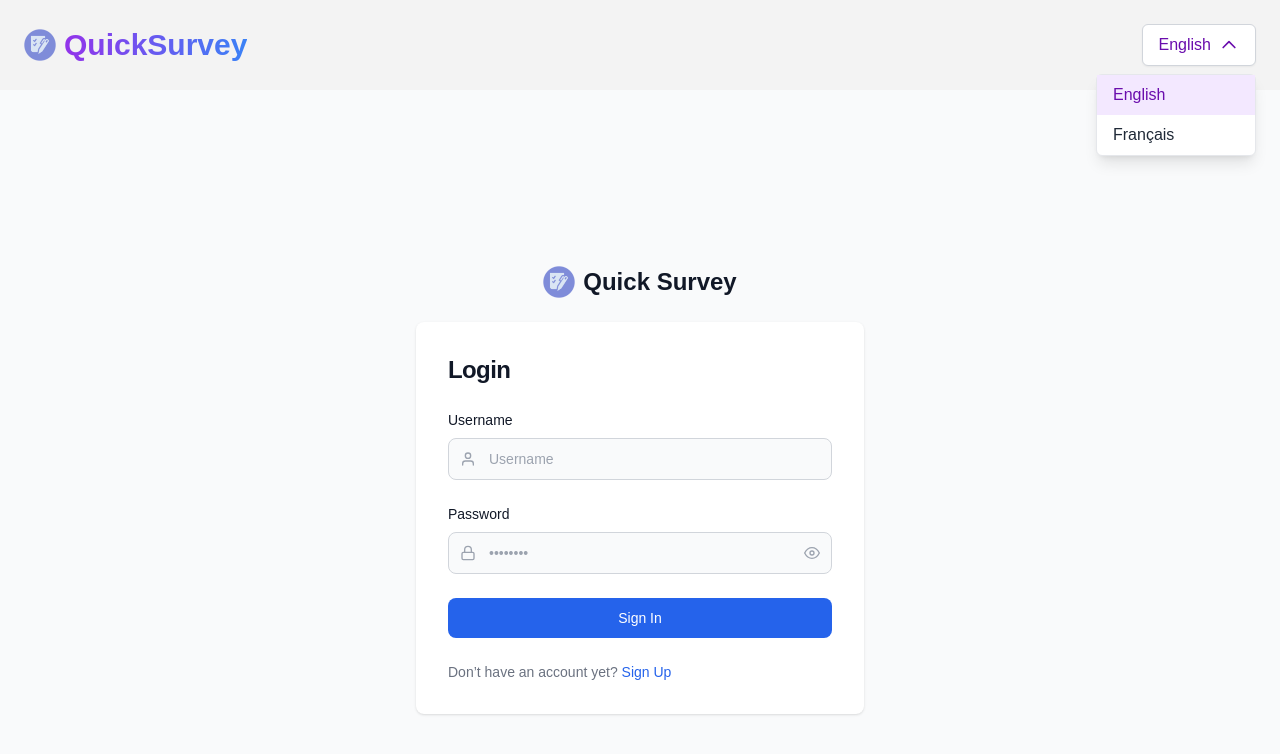
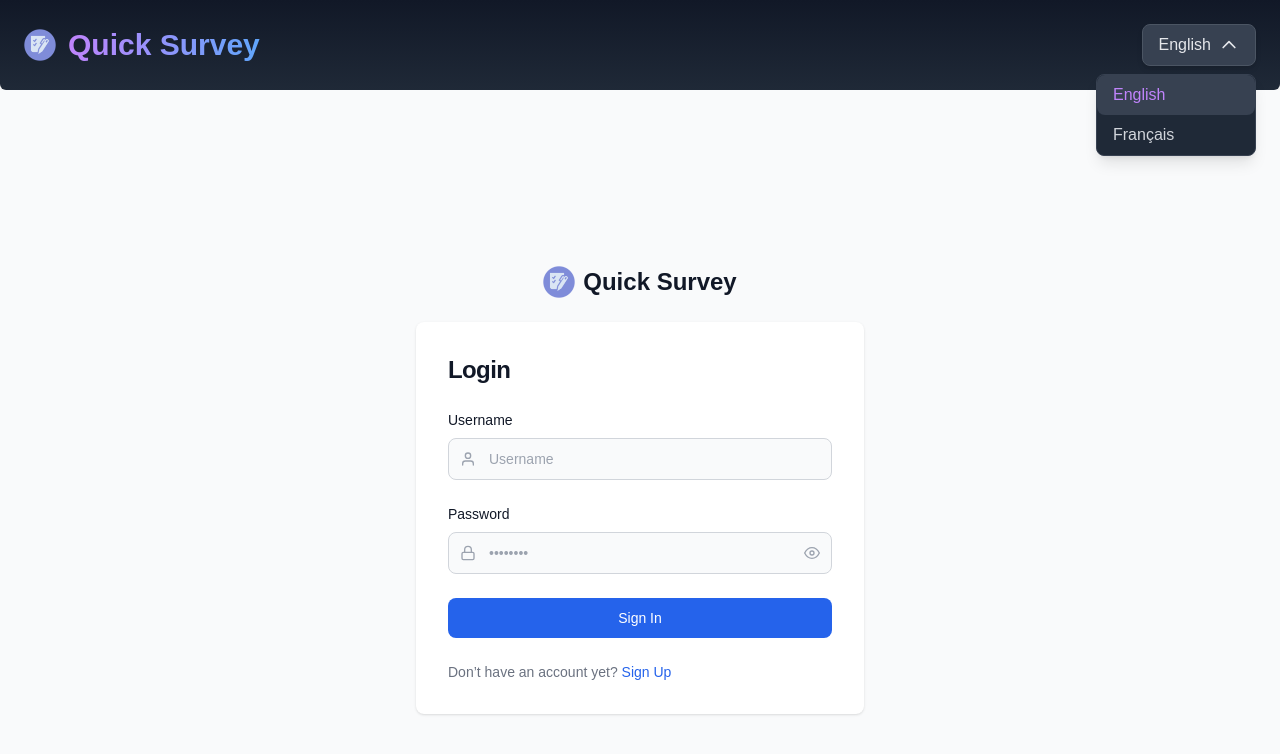
Before and after one commit to rajrana437/quicksurvey, a Next.js app: page /en/login in a window 1280 px wide. Both pictures are taken after a click on the button "English". Shown: the top 754 px of the page. Built offline with nearby package versions, Linux system fonts and the light colour scheme.

Commit message:
Update header theme

```diff
--- a/src/app/components/Header.tsx
+++ b/src/app/components/Header.tsx
@@ -8,7 +8,6 @@ export default function Header() {
   const router = useRouter();
   const pathname = usePathname();
 
-  // Default to 'en' if pathname is null or undefined
   const currentLang = pathname ? pathname.split("/")[1] : "en";
 
   const handleLanguageChange = (lang: string) => {
@@ -16,32 +15,32 @@ export default function Header() {
       const newPath = pathname.replace(`/${currentLang}`, `/${lang}`);
       router.push(newPath);
     }
-    setDropdownOpen(false); // Close dropdown after selection
+    setDropdownOpen(false);
   };
 
   const [dropdownOpen, setDropdownOpen] = useState(false);
 
   return (
-    <header className="flex justify-between items-center p-6 bg-[#F3F3F3] shadow-md">
+    <header className="flex justify-between items-center p-6 bg-gradient-to-b from-gray-900 to-gray-800 shadow-lg rounded-b-md">
       <div className="flex items-center">
         <Image
-          className="w-8 h-8 mr-2"
+          className="w-8 h-8 mr-3"
           src="/logo.png"
           alt="logo"
           width={100}
           height={100}
         />
         <h1
-          className="text-3xl font-extrabold bg-clip-text text-transparent bg-gradient-to-r from-purple-600 to-blue-500 hover:from-purple-700 hover:to-blue-600 transition-colors"
+          className="text-3xl font-extrabold bg-clip-text text-transparent bg-gradient-to-r from-purple-400 to-blue-400 hover:from-purple-500 hover:to-blue-500 transition-colors"
           style={{ fontFamily: "'Poppins', sans-serif" }}
         >
-          QuickSurvey
+          Quick Survey
         </h1>
       </div>
       <div className="relative">
         <button
           onClick={() => setDropdownOpen(!dropdownOpen)}
-          className="flex items-center px-4 py-2 bg-white text-[#6A0DAD] font-medium rounded-md shadow-sm border border-gray-300 hover:bg-[#EDE7F6] hover:border-gray-400 transition-colors"
+          className="flex items-center px-4 py-2 bg-gray-700 text-gray-200 font-medium rounded-lg shadow-md border border-gray-600 hover:bg-gray-600 hover:border-gray-500 transition-all"
         >
           {currentLang === "en" ? "English" : "Français"}
           <svg
@@ -62,13 +61,13 @@ export default function Header() {
           </svg>
         </button>
         {dropdownOpen && (
-          <div className="absolute right-0 mt-2 w-40 bg-white border border-gray-200 rounded-md shadow-lg z-10">
+          <div className="absolute right-0 mt-2 w-40 bg-gray-800 border border-gray-700 rounded-lg shadow-lg z-10">
             <ul>
               <li>
                 <button
                   onClick={() => handleLanguageChange("en")}
-                  className={`block w-full text-left px-4 py-2 hover:bg-[#6A0DAD] hover:text-white ${
-                    currentLang === "en" ? "bg-purple-100 text-[#6A0DAD]" : "text-gray-800"
+                  className={`block w-full text-left px-4 py-2 hover:bg-purple-600 hover:text-white rounded-lg transition-all ${
+                    currentLang === "en" ? "bg-gray-700 text-purple-400" : "text-gray-300"
                   }`}
                 >
                   English
@@ -77,8 +76,8 @@ export default function Header() {
               <li>
                 <button
                   onClick={() => handleLanguageChange("fr")}
-                  className={`block w-full text-left px-4 py-2 hover:bg-[#6A0DAD] hover:text-white ${
-                    currentLang === "fr" ? "bg-purple-100 text-[#6A0DAD]" : "text-gray-800"
+                  className={`block w-full text-left px-4 py-2 hover:bg-purple-600 hover:text-white rounded-lg transition-all ${
+                    currentLang === "fr" ? "bg-gray-700 text-purple-400" : "text-gray-300"
                   }`}
                 >
                   Français
```
